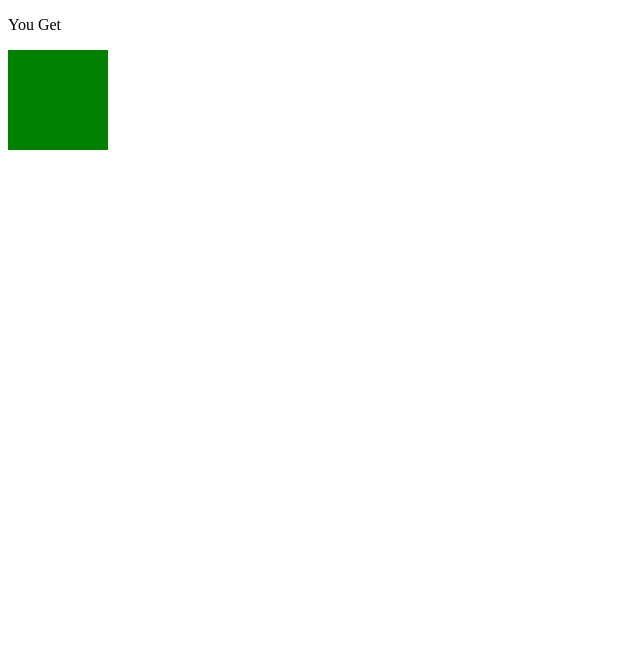
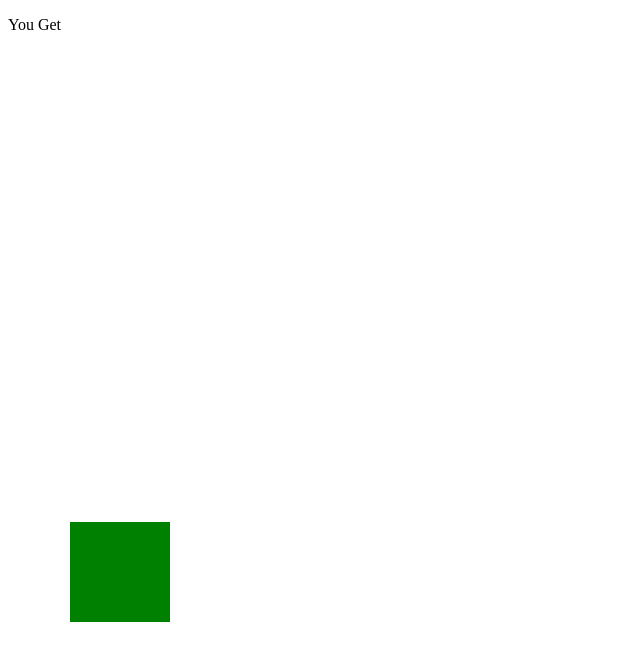
Before and after one commit to chamaxx9zp/Time-to-click, a plain HTML site: page index.html in a window 1280 px wide. Shown: the whole page, without its empty margins (0-640 px from the left). Drawn offline with Linux system fonts and the light colour scheme.

Commit message:
object appear random places
add code to appear green box randomly at different places

```diff
--- a/index.html
+++ b/index.html
@@ -14,6 +14,8 @@
             height: 100px;
             background-color: green;
             display: none;
+            position: relative;
+
         }
 
 
@@ -32,6 +34,10 @@
         let start = new Date().getTime();
 
         function shapeAppear(){
+            let top = Math.random() * 550 ;
+            let left = Math.random() * 550 ;
+            document.getElementById("shape").style.top = top + "px" ;
+            document.getElementById("shape").style.left = left + "px" ;
             document.getElementById("shape").style.display = "block";
             start = new Date().getTime();
         }
```
